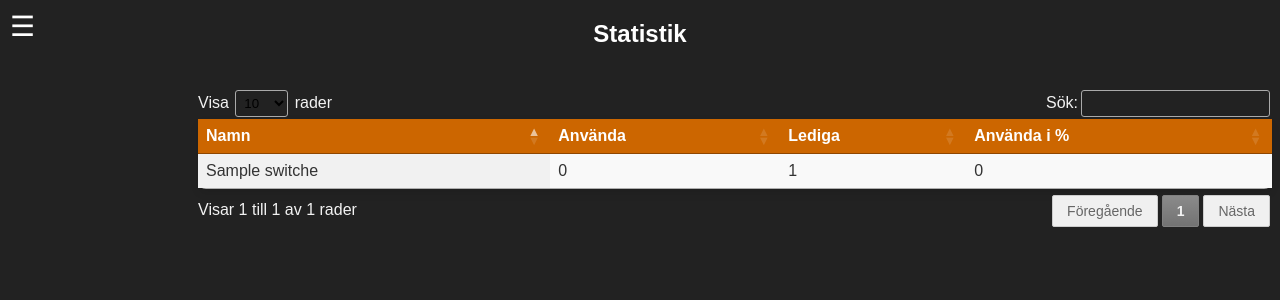
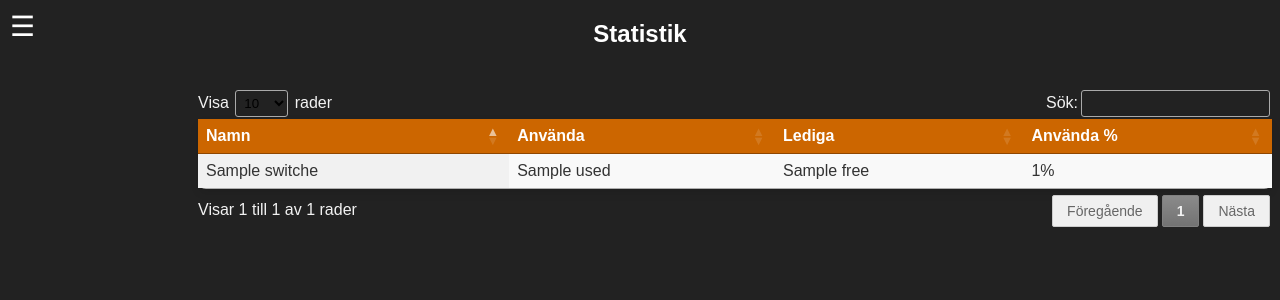
Before and after one commit to andershagman/network_utility, a Flask app: page /stats in a window 1280 px wide. Shown: the top 300 px of the page. Run offline with Flask 3, Linux system fonts and the light colour scheme; a database or web service that is not in the repository returns one stand-in record (values such as "Sample title"); some libraries are stand-ins or nearby versions.

Commit message:
ny data (used, free) i db, tabell höger

```diff
--- a/app.py
+++ b/app.py
@@ -29,29 +29,22 @@ def switches():
 
 @app.route("/stats")
 def stats():
-    data = []
-    for switch in collection.find():
-        name = switch.get("name", "Okänd")
-        ports = switch.get("ports", [])
-        used = sum(1 for p in ports if p.get("status") == "up")
-        free = sum(1 for p in ports if p.get("status") != "up")
-        total = used + free
-        used_percent = f'{(used / total) * 100 if total > 0 else 0:.0f}'
-        data.append({
-            "name": name,
-            "used": used,
-            "free": free,
-            "used_percent": used_percent
-        })
-
+    switches = collection.find({}, {"name": 1, "used": 1, "free": 1, "used_percent": 1, "_id": 0})
+    data = [
+        {
+            "name": sw["name"],
+            "used": sw.get("used", 0),
+            "free": sw.get("free", 0),
+            "used_percent": f"{sw.get('used_percent', 0)}%"
+        }
+        for sw in switches
+    ]
     columns = [
         {"title": "Namn", "data": "name"},
         {"title": "Använda", "data": "used"},
         {"title": "Lediga", "data": "free"},
-        {"title": "Använda i %", "data": "used_percent"},
-
+        {"title": "Använda %", "data": "used_percent"}
     ]
-
     return render_template("table_view.html", title="Statistik", columns=columns, data=data)
 
 @app.route("/users")
--- a/static/style.css
+++ b/static/style.css
@@ -37,6 +37,11 @@ body {
     table#dataTable tbody tr:hover {
       background-color: #ddd;
     }
+}
+
+.right-align {
+  text-align: right;
+}
 
 /* Lägg marginal runt hela tabellen */
 #dataTable_wrapper {
--- a/templates/table_view.html
+++ b/templates/table_view.html
@@ -14,7 +14,11 @@
   {% for row in data %}
     <tr>
       {% for col in columns %}
+        {% if col.data == "name" %}
           <td>{{ row[col.data] }}</td>
+        {% else %}
+          <td class="right-align">{{ row[col.data] }}</td>
+        {% endif %}
       {% endfor %}
     </tr>
   {% endfor %}
```
Lines whose indentation alone changed are shown as unchanged.
